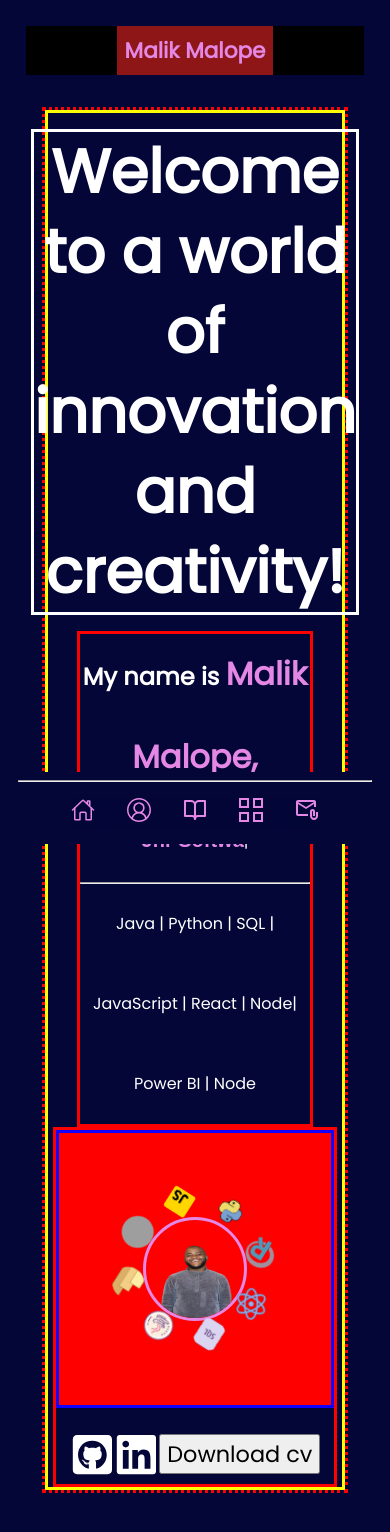
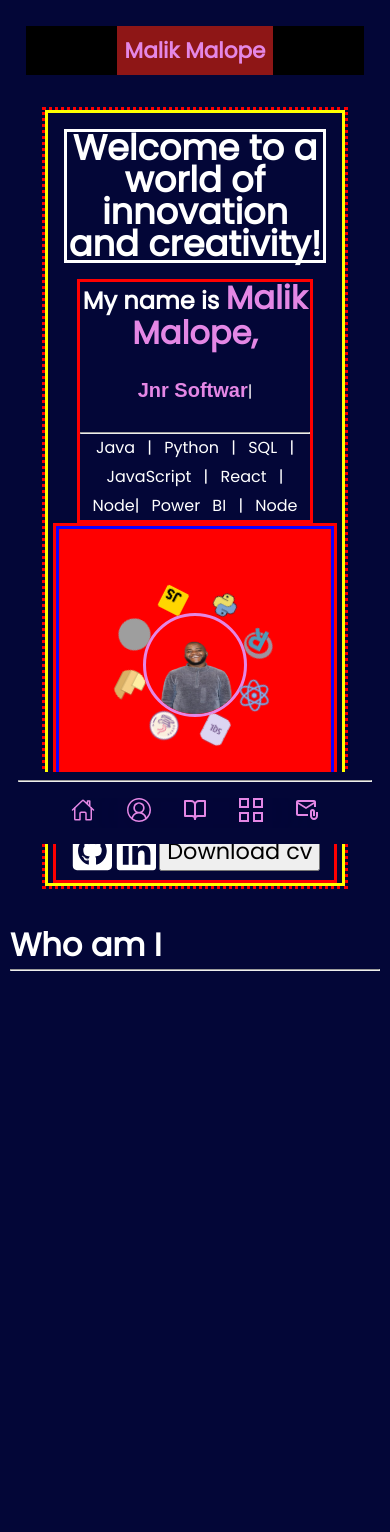
Before and after one commit to libSpace/my-react-portfolio-one, a React (Create React App) app: page / in a window 390 px wide. Shown: the top 1532 px of the page. After the commit the page ends 1053 px from the top, so only its background shows below. Built offline with nearby package versions, Linux system fonts and the light colour scheme; grey boxes are pictures that could not be loaded.

Commit message:
Created an about component and imported it into my AP js file

```diff
--- a/src/App.js
+++ b/src/App.js
@@ -2,6 +2,7 @@
 import React from "react";
 import NavBar from "./component/NavBar";
 import NavBottom from "./component/NavBottom";
+import About from "./component/About";
 import Home from "./component/Home";
 // import Skill from "./component/Skill";
 
@@ -16,8 +17,8 @@ function App() {
 
       <div className="container">
         <Home />
+        <About />
         {/* <Skill /> */}
-        {/* About */}
       </div>
       <NavBottom/>
     </div>
--- /dev/null
+++ b/src/component/About.js
@@ -0,0 +1,20 @@
+import React from 'react'
+
+export default function About() {
+  return (
+    <div className='about'>
+
+        <div className='abt-head'>
+            <h1>Who am I</h1>
+            <hr className='abt-line'></hr>
+        </div>
+
+        <div className='abt-content'>
+            <div className='pic-left'>
+                {/* my self picture */}
+            </div>
+            <div className='text-right'></div>
+        </div>
+    </div>
+  )
+}
--- a/src/component/Home.css
+++ b/src/component/Home.css
@@ -7,7 +7,7 @@
     /* display: flex; */
     border: 3px dotted red;
     margin: 2rem;
-
+    /* animation: fade-in 1s ease 1 0.5s forwards; */
 
 
 }
@@ -102,6 +102,15 @@
         justify-content: center;
         display: flex;
 
+
+
+    }
+    .intro h1{
+        font-size: 2.2rem;
+        line-height: 2rem;
+    }
+    .left-content h1{
+        line-height: 2rem;
     }
    .intro-content .left{
         /* align-items: center; */
@@ -111,8 +120,14 @@
         flex-direction: column;
 
     }
+
+    .intro-content .left .intro-para{
+        line-height: 1.8rem;
+        word-spacing: 0.5rem;
+    }
     .intro-content .right{
         flex-direction: column;
+
     }
 
     .btn-icon1{
--- a/src/component/Malik.css
+++ b/src/component/Malik.css
@@ -8,6 +8,7 @@
 
   .typed-cursor {
     color: #faf4f7; /* Cursor color */
+    animation: spin 8s linear 1s infinite;
 
   }
 
@@ -15,7 +16,6 @@
 @media (max-width: 550px){
   .typed-text{
     font-size: 1.25rem;
+    line-height: 1.5rem;
   }
-
-
 }
--- a/src/component/Malik.js
+++ b/src/component/Malik.js
@@ -10,7 +10,7 @@ function Malik() {
       const options = {
         strings: [
           "Jnr Software Developer",
-          "An Aspiring Data Analyst",
+          "A Data Analyst",
         ],
         typeSpeed: 118,
         backSpeed: 95,
```
